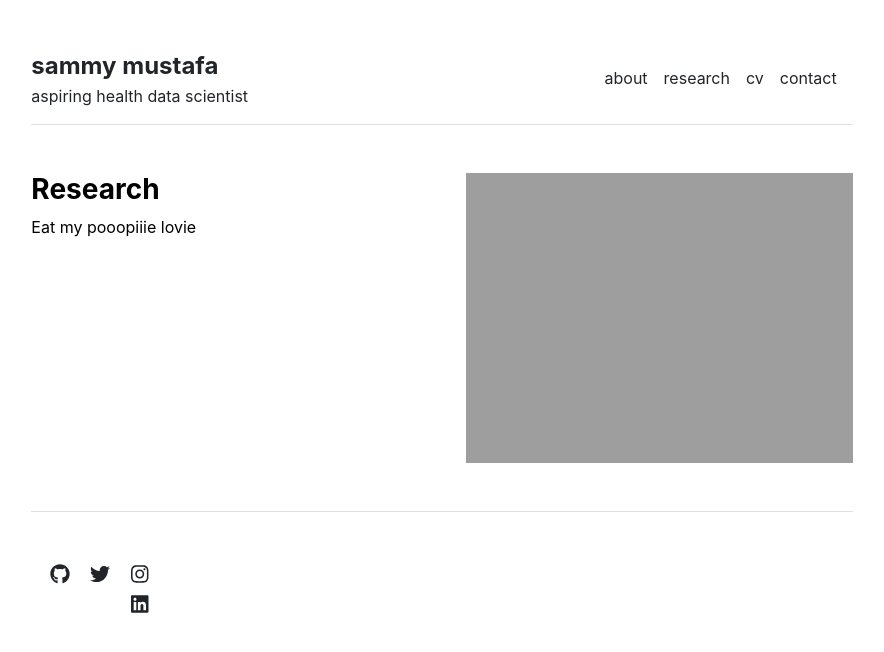
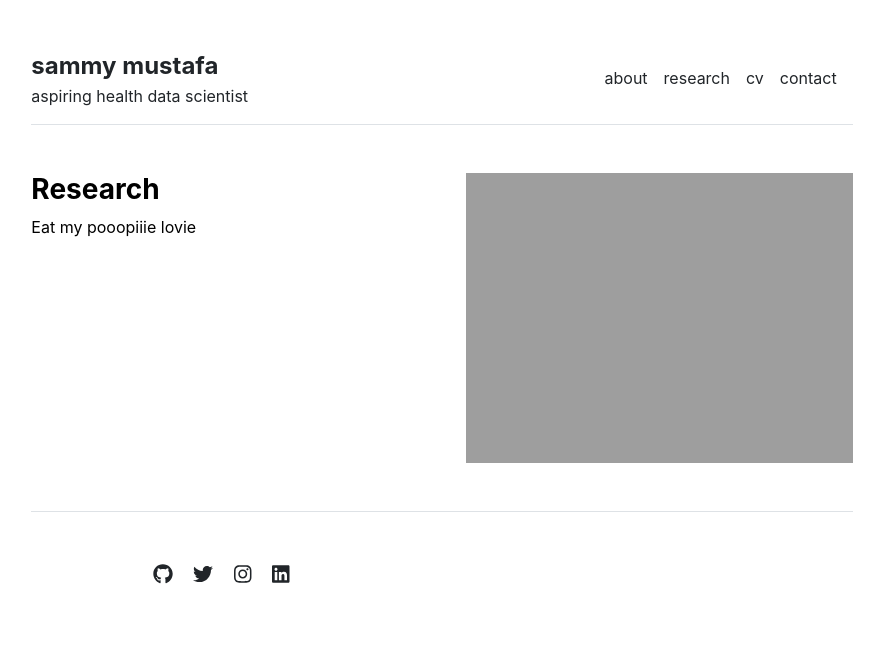
Before and after one commit to sammymustafa/sammymustafa.github.io, a Jekyll site: the page built from index.md, in a window 1280 px wide. Shown: the top 652 px of the page, without its empty margins (198-1082 px from the left). Built offline with Jekyll 4.4.1, drawn with Linux system fonts in a browser that asks for light colours.

Commit message:
update footer

```diff
--- a/_includes/footer.html
+++ b/_includes/footer.html
@@ -1,6 +1,6 @@
 <footer class="pt-5 my-5 text-muted border-top">
   <div class="row">
-    <div class="col-md-2 text-end social-media-icons">
+    <div class="col-md-4 text-end social-media-icons">
       {% for item in site.data.settings.social %}
         <a href="{{ item.link }}" class="ms-3 fs-5"><i class="fab fa-{{ item.icon }}"></i></a>
       {% endfor %}
```
